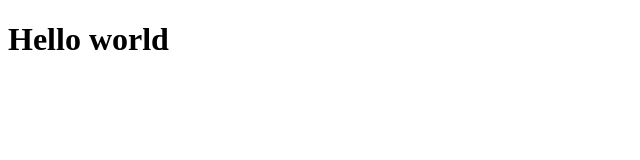
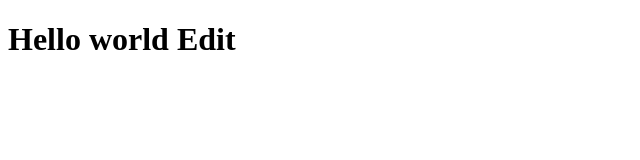
Before and after one commit to sanyapond/frontenddev2_001, a plain HTML site: page index.html in a window 1280 px wide. Shown: the whole page, without its empty margins (0-640 px from the left). Drawn offline with Linux system fonts and the light colour scheme.

Commit message:
format code

```diff
--- a/index.html
+++ b/index.html
@@ -7,6 +7,6 @@
     <title>Document</title>
 </head>
 <body>
-    <h1>Hello world</h1>
+    <h1>Hello world Edit</h1>
 </body>
 </html>
```
